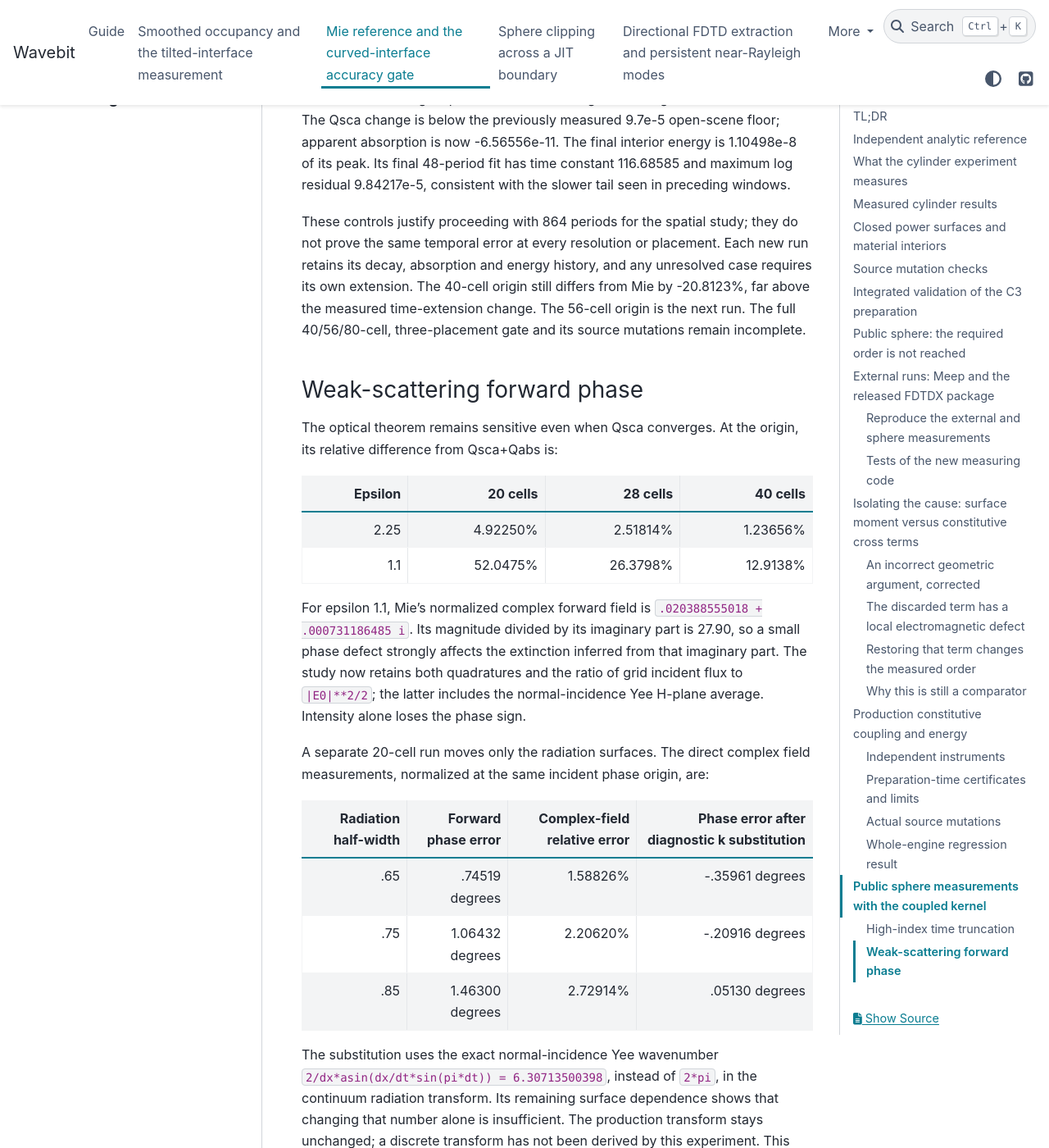
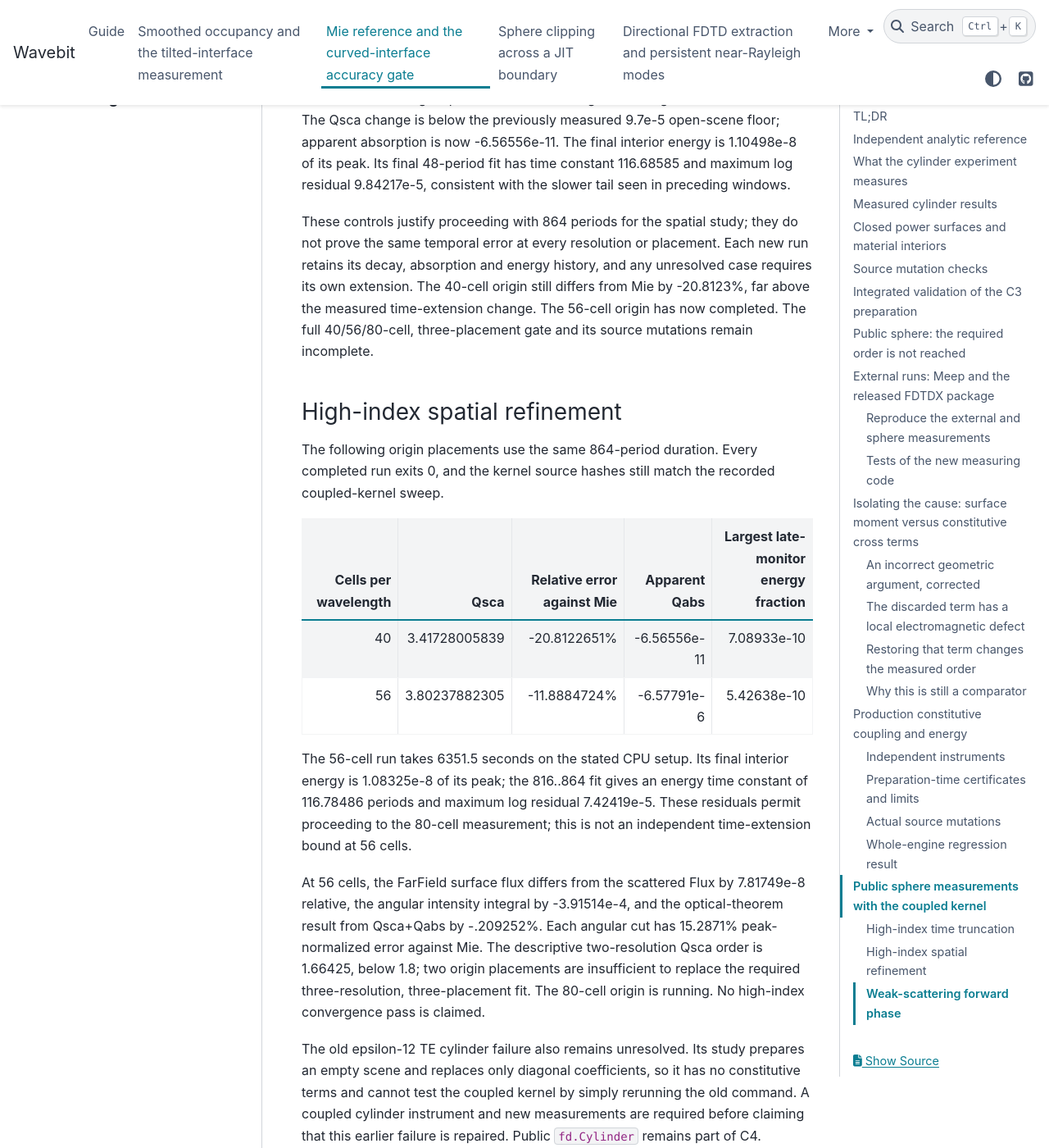
Before and after one commit to fieldalgo/wavebit, a Sphinx documentation site: the page built from docs/fd-mie-validation.md, in a window 1280 px wide and 1400 px high, scrolled down 25917 px. Shown: the whole window at 82% size. Built offline with Sphinx 7.4.7 and the PyData theme 0.15.4, drawn with Linux system fonts in a browser that asks for light colours; some of the changed text lies outside the part shown.

Commit message:
Record high-index sphere refinement and pending cylinder validation
Retain the 56-cell measurement and its residual controls without claiming a converged high-index order. Explain why the historical diagonal cylinder instrument does not exercise the new constitutive terms.

Co-Authored-By: Codex <codex@openai.com>

````diff
--- a/docs/fd-mie-validation.md
+++ b/docs/fd-mie-validation.md
@@ -882,8 +882,40 @@ they do not prove the same temporal error at every resolution or placement.
 Each new run retains its decay, absorption and energy history, and any
 unresolved case requires its own extension. The 40-cell origin still differs
 from Mie by -20.8123%, far above the measured time-extension change. The
-56-cell origin is the next run. The full 40/56/80-cell, three-placement gate
+56-cell origin has now completed. The full 40/56/80-cell, three-placement gate
 and its source mutations remain incomplete.
+
+### High-index spatial refinement
+
+The following origin placements use the same 864-period duration. Every
+completed run exits 0, and the kernel source hashes still match the recorded
+coupled-kernel sweep.
+
+| Cells per wavelength | Qsca | Relative error against Mie | Apparent Qabs | Largest late-monitor energy fraction |
+| ---: | ---: | ---: | ---: | ---: |
+| 40 | 3.41728005839 | -20.8122651% | -6.56556e-11 | 7.08933e-10 |
+| 56 | 3.80237882305 | -11.8884724% | -6.57791e-6 | 5.42638e-10 |
+
+The 56-cell run takes 6351.5 seconds on the stated CPU setup. Its final
+interior energy is 1.08325e-8 of its peak; the 816..864 fit gives an energy
+time constant of 116.78486 periods and maximum log residual 7.42419e-5.
+These residuals permit proceeding to the 80-cell measurement; this is not
+an independent time-extension bound at 56 cells.
+
+At 56 cells, the FarField surface flux differs from the scattered Flux by
+7.81749e-8 relative, the angular intensity integral by -3.91514e-4, and the
+optical-theorem result from Qsca+Qabs by -.209252%. Each angular cut has
+15.2871% peak-normalized error against Mie. The descriptive two-resolution
+Qsca order is 1.66425, below 1.8; two origin placements are insufficient to
+replace the required three-resolution, three-placement fit. The 80-cell
+origin is running. No high-index convergence pass is claimed.
+
+The old epsilon-12 TE cylinder failure also remains unresolved. Its study
+prepares an empty scene and replaces only diagonal coefficients, so it has
+no constitutive terms and cannot test the coupled kernel by simply rerunning
+the old command. A coupled cylinder instrument and new measurements are
+required before claiming that this earlier failure is repaired. Public
+`fd.Cylinder` remains part of C4.
 
 ### Weak-scattering forward phase
 
@@ -932,5 +964,6 @@ python studies/fdtd_subpixel_mie_sphere.py --eps 12 --cpw 40 --periods 288 --ene
 python studies/fdtd_subpixel_mie_sphere.py --eps 12 --cpw 40 --periods 456 --energy tail456.json
 python studies/fdtd_subpixel_mie_sphere.py --eps 12 --cpw 40 --periods 864 --energy tail864.json
 python studies/fdtd_subpixel_mie_sphere.py --eps 12 --cpw 56 --periods 864 --energy high56.json
+python studies/fdtd_subpixel_mie_sphere.py --eps 12 --cpw 80 --periods 864 --energy high80.json
 python studies/fdtd_subpixel_mie_sphere.py --eps 1.1 --cpw 20 --phase-control phase20.json
 ```
````
